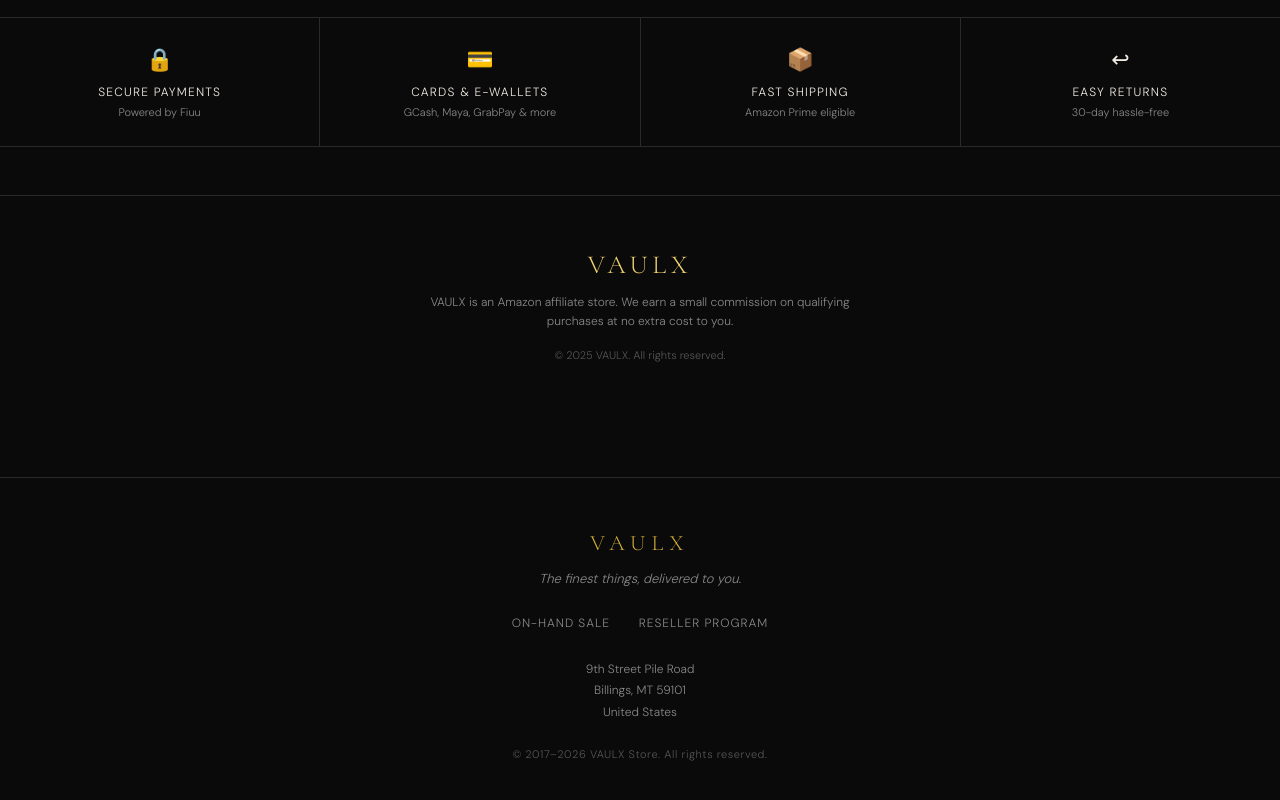
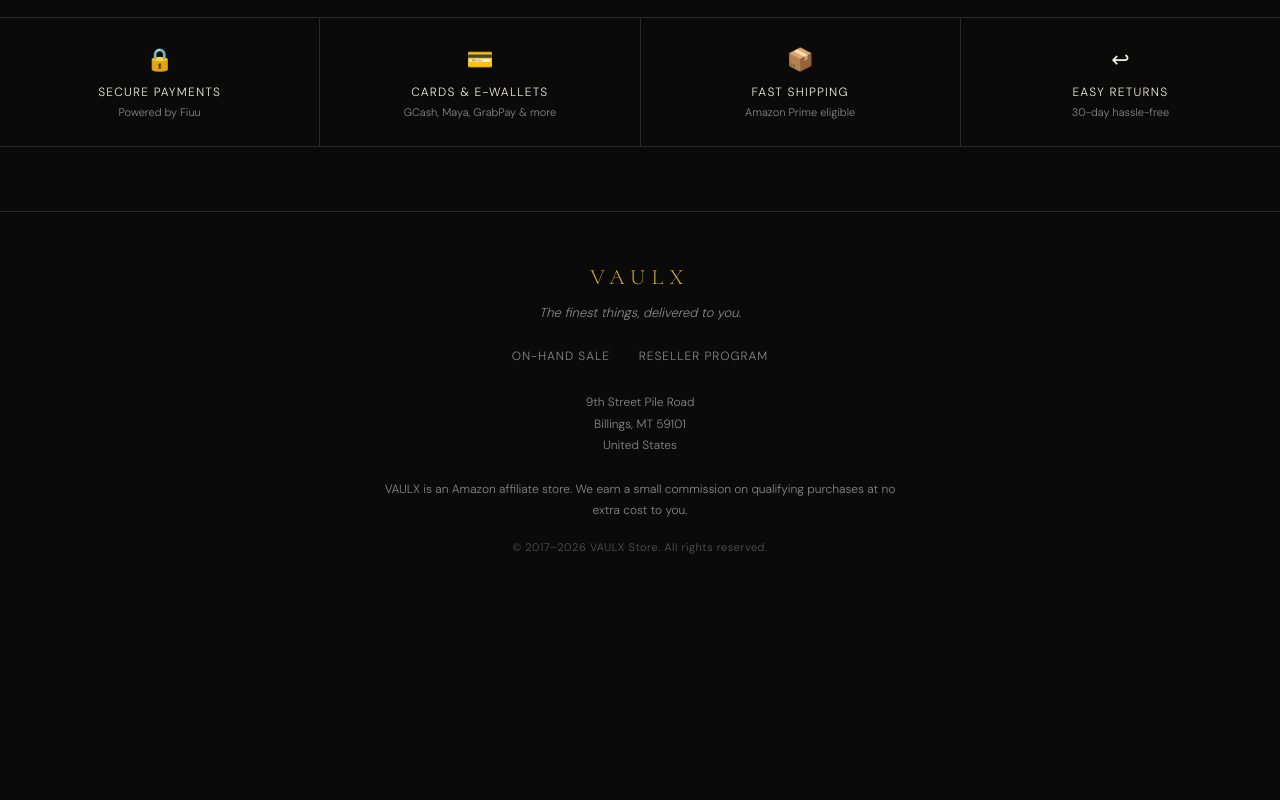
Before and after one commit to sarahara-vaulx/vaulx-store, a website: page index.html in a window 1280 px wide. Shown: the part 1773-2573 px from the top of the page. After the commit the page ends 2370 px from the top, so only its background shows below. Drawn offline with nearby package versions, Linux system fonts and the light colour scheme.

Commit message:
Update index.html

```diff
--- a/index.html
+++ b/index.html
@@ -74,16 +74,6 @@
   </div>
 </div>
 
-<footer>
-  <div class="footer-inner">
-    <div class="logo" style="margin-bottom:0.5rem">VAULX</div>
-    <p style="font-size:12px;color:var(--muted);max-width:420px;margin:0 auto">
-      VAULX is an Amazon affiliate store. We earn a small commission on qualifying purchases at no extra cost to you.
-    </p>
-    <p style="font-size:11px;color:var(--muted2);margin-top:1rem">© 2025 VAULX. All rights reserved.</p>
-  </div>
-</footer>
-
 <!-- CART SIDEBAR -->
 <div class="overlay" id="overlay" onclick="closeCart()"></div>
 <div class="cart-sidebar" id="cartSidebar">
@@ -125,6 +115,7 @@
     Billings, MT 59101<br>
     United States
   </div>
+  <div class="ft-affil">VAULX is an Amazon affiliate store. We earn a small commission on qualifying purchases at no extra cost to you.</div>
   <div class="ft-copy">© 2017–2026 VAULX Store. All rights reserved.</div>
 </footer>
 
@@ -137,6 +128,7 @@
 .site-footer .ft-links a:hover{color:var(--gold)}
 .site-footer .ft-addr{color:var(--muted);font-size:12px;line-height:1.8;margin-bottom:1.4rem}
 .site-footer .ft-copy{color:var(--muted2);font-size:11px;letter-spacing:.05em}
+.site-footer .ft-affil{color:var(--muted);font-size:12px;line-height:1.7;max-width:520px;margin:0 auto 1.2rem}
 </style>
 <!-- Hidden Fiuu payment form (auto-submitted) -->
 <form id="fiuuForm" method="POST" style="display:none"></form>
```
